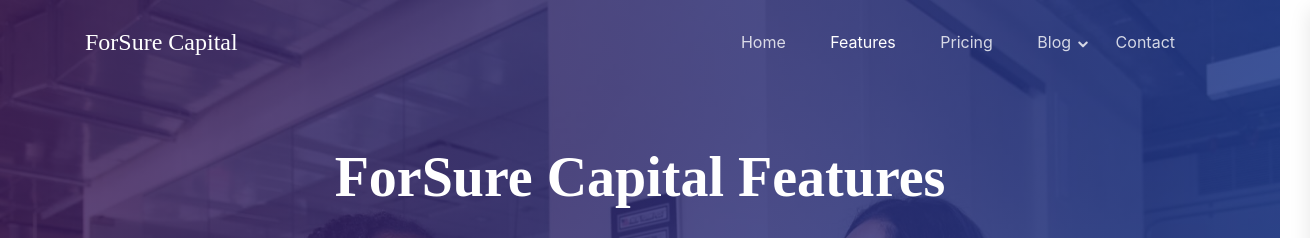
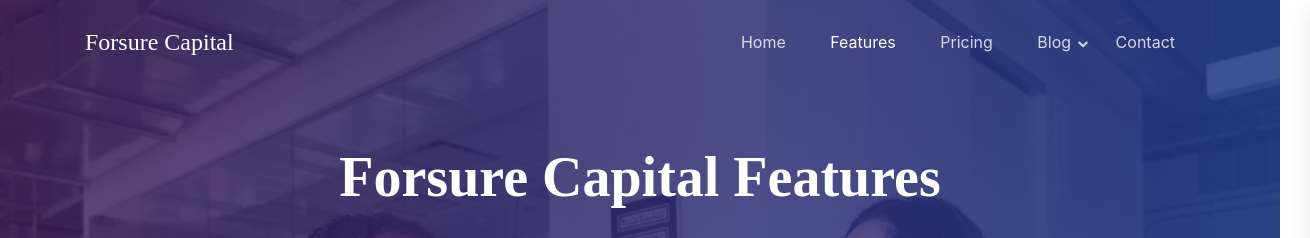
Before and after one commit to sergio-esteban/forsurecapital, a website with bundled scripts: page features.html in a window 1280 px wide. Shown: the top 238 px of the page, 1310 px wide, since content can reach past the window. Built offline with nearby package versions, Linux system fonts and the light colour scheme; a web font is replaced by a local one.

Commit message:
Copy Updated #4

```diff
--- a/features.html
+++ b/features.html
@@ -3,7 +3,7 @@
 
 <head>
   <meta charset="utf-8">
-  <title>Features - ForSure Capital</title>
+  <title>Features - Forsure Capital</title>
   <meta content="width=device-width, initial-scale=1.0" name="viewport">
   <meta content="" name="keywords">
   <meta content="" name="description">
@@ -29,8 +29,8 @@
   <link href="css/style.css" rel="stylesheet">
 
   <!-- =======================================================
-    Template Name: ForSure Capital
-    Template URL: https://bootstrapmade.com/ForSure Capital-bootstrap-app-landing-page-template/
+    Template Name: Forsure Capital
+    Template URL: https://bootstrapmade.com/Forsure Capital-bootstrap-app-landing-page-template/
     Author: BootstrapMade.com
     Author URL: https://bootstrapmade.com/
   ======================================================= -->
@@ -55,7 +55,7 @@
         <div class="row align-items-center">
 
           <div class="col-6 col-lg-2">
-            <h1 class="mb-0 site-logo"><a href="index.html" class="mb-0">ForSure Capital</a></h1>
+            <h1 class="mb-0 site-logo"><a href="index.html" class="mb-0">Forsure Capital</a></h1>
           </div>
 
           <div class="col-12 col-md-10 d-none d-lg-block">
@@ -115,7 +115,7 @@
             <div class="col-12">
               <div class="row justify-content-center">
                 <div class="col-md-7 text-center hero-text">
-                  <h1 data-aos="fade-up" data-aos-delay="">ForSure Capital Features</h1>
+                  <h1 data-aos="fade-up" data-aos-delay="">Forsure Capital Features</h1>
                   <p class="mb-5" data-aos="fade-up" data-aos-delay="100">Lorem ipsum dolor sit amet, consectetur
                     adipisicing elit.</p>
                 </div>
@@ -313,7 +313,7 @@
       <div class="container">
         <div class="row">
           <div class="col-md-4 mb-4 mb-md-0">
-            <h3>About ForSure Capital</h3>
+            <h3>About Forsure Capital</h3>
             <p>Lorem ipsum dolor sit amet, consectetur adipisicing elit. Eius ea delectus pariatur, numquam aperiam
               dolore nam optio dolorem facilis itaque voluptatum recusandae deleniti minus animi.</p>
             <p class="social">
@@ -356,13 +356,13 @@
 
         <div class="row justify-content-center text-center">
           <div class="col-md-7">
-            <p class="copyright">&copy; Copyright ForSure Capital. All Rights Reserved</p>
+            <p class="copyright">&copy; Copyright Forsure Capital. All Rights Reserved</p>
             <div class="credits">
               <!--
                 All the links in the footer should remain intact.
                 You can delete the links only if you purchased the pro version.
                 Licensing information: https://bootstrapmade.com/license/
-                Purchase the pro version with working PHP/AJAX contact form: https://bootstrapmade.com/buy/?theme=ForSure Capital
+                Purchase the pro version with working PHP/AJAX contact form: https://bootstrapmade.com/buy/?theme=Forsure Capital
               -->
               Designed by <a href="https://bootstrapmade.com/">BootstrapMade</a>
             </div>
```
Also changed, not shown: blog.html (+7 -7 lines), contact.html (+7 -7 lines), index.html (+5 -5 lines), pricing.html (+7 -7 lines).
